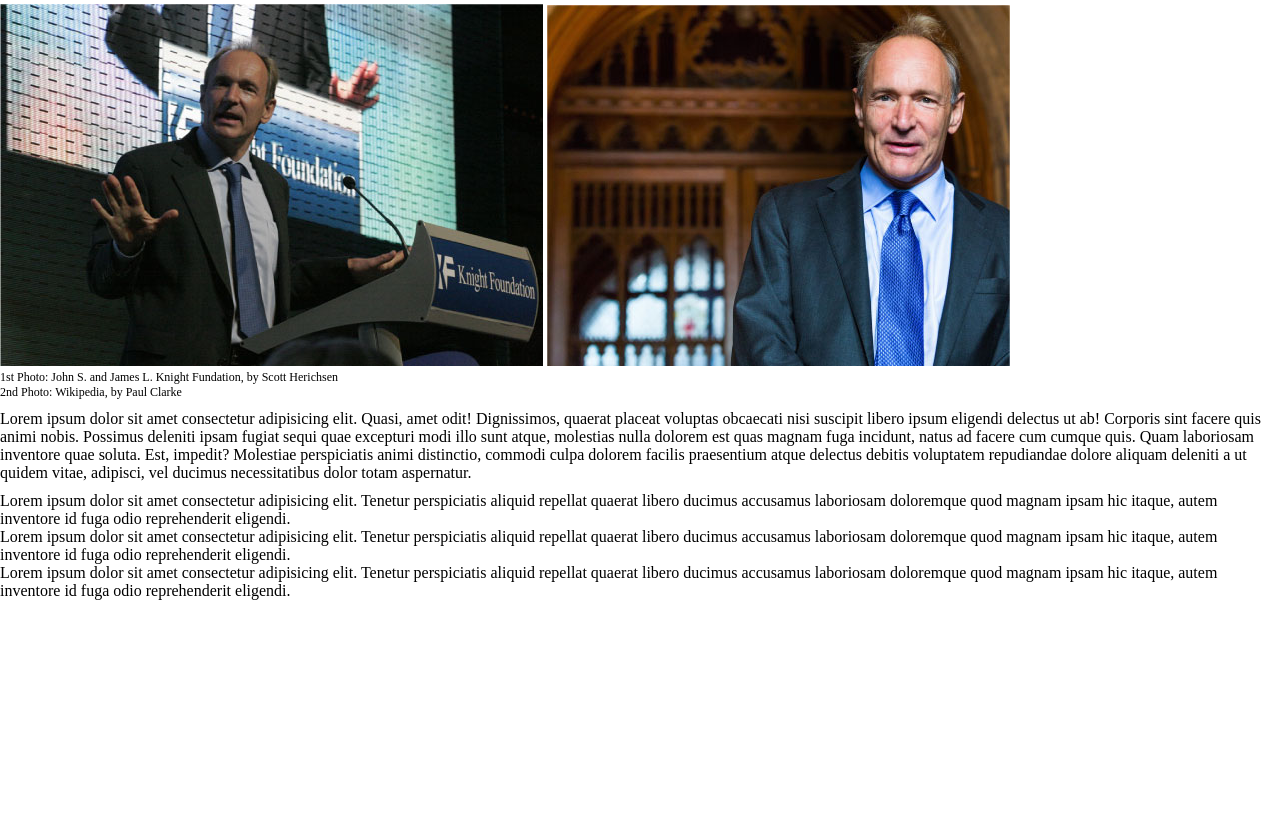
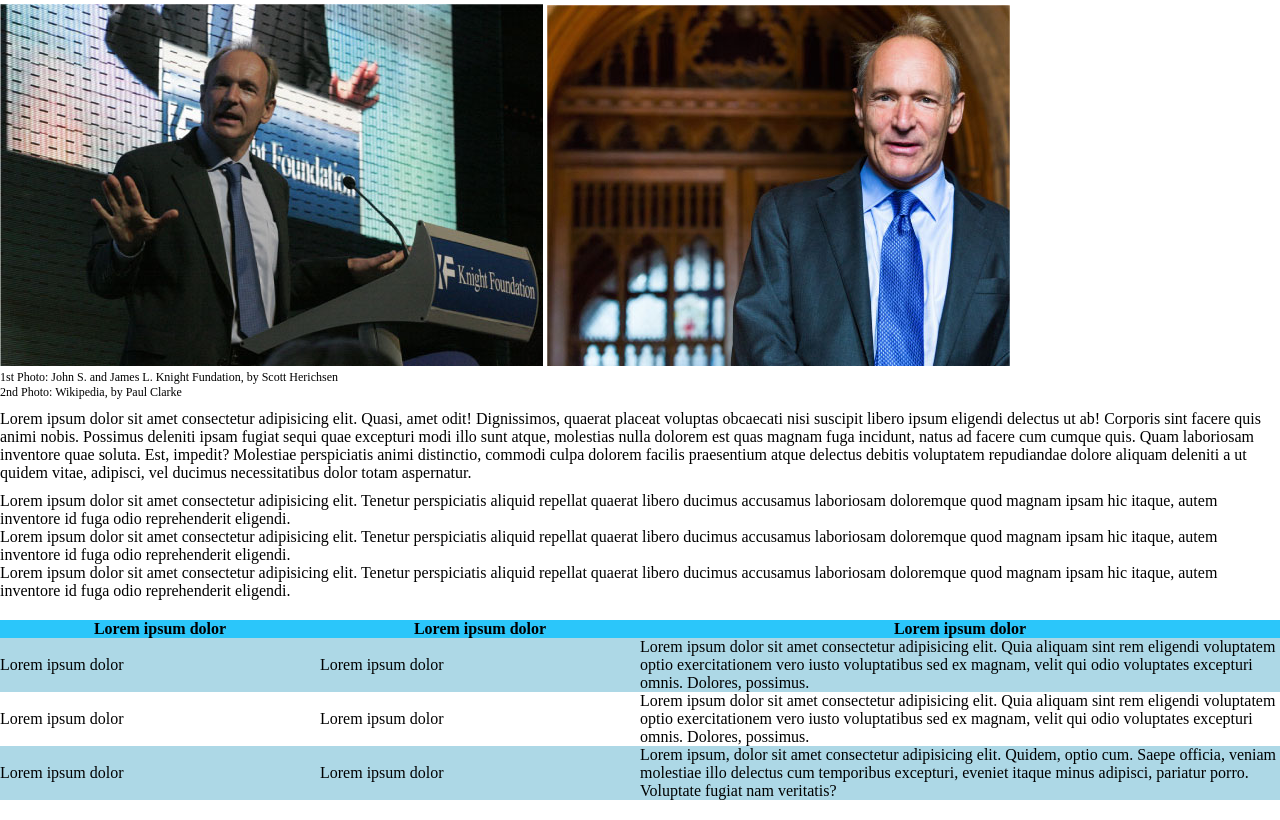
Before and after one commit to PintilieGeani/html-css-booleaner, a plain HTML site: page index.html in a window 1280 px wide. Shown: the part 244-1064 px from the top of the page. Before the commit the page ends 844 px from the top, so only its background shows below. Drawn offline with Linux system fonts and the light colour scheme.

Commit message:
feat: table

```diff
--- a/css/style.css
+++ b/css/style.css
@@ -53,3 +53,18 @@ figcaption{
 ul{
     list-style: circle;
 }
+
+/* Table */
+table{
+border-collapse: collapse;
+margin: 20px 0px;
+}
+thead{
+    background-color:rgb(43, 198, 250);
+}
+.row-blue{
+    background-color: lightblue;
+}
+.table-sizing{
+    width: 50%;
+}
--- a/index.html
+++ b/index.html
@@ -57,16 +57,59 @@
                 necessitatibus dolor totam aspernatur.
             </p>
         </section>
+
         <section>
             <ul>
-                <li>Lorem ipsum dolor sit amet consectetur adipisicing elit. Tenetur perspiciatis aliquid repellat quaerat libero ducimus accusamus laboriosam doloremque quod magnam ipsam hic itaque, autem inventore id fuga odio reprehenderit eligendi.</li>
-                <li>Lorem ipsum dolor sit amet consectetur adipisicing elit. Tenetur perspiciatis aliquid repellat quaerat libero ducimus accusamus laboriosam doloremque quod magnam ipsam hic itaque, autem inventore id fuga odio reprehenderit eligendi.</li>
-                <li>Lorem ipsum dolor sit amet consectetur adipisicing elit. Tenetur perspiciatis aliquid repellat quaerat libero ducimus accusamus laboriosam doloremque quod magnam ipsam hic itaque, autem inventore id fuga odio reprehenderit eligendi.</li>
+                <li>Lorem ipsum dolor sit amet consectetur adipisicing elit. Tenetur perspiciatis aliquid repellat
+                    quaerat libero ducimus accusamus laboriosam doloremque quod magnam ipsam hic itaque, autem inventore
+                    id fuga odio reprehenderit eligendi.</li>
+                <li>Lorem ipsum dolor sit amet consectetur adipisicing elit. Tenetur perspiciatis aliquid repellat
+                    quaerat libero ducimus accusamus laboriosam doloremque quod magnam ipsam hic itaque, autem inventore
+                    id fuga odio reprehenderit eligendi.</li>
+                <li>Lorem ipsum dolor sit amet consectetur adipisicing elit. Tenetur perspiciatis aliquid repellat
+                    quaerat libero ducimus accusamus laboriosam doloremque quod magnam ipsam hic itaque, autem inventore
+                    id fuga odio reprehenderit eligendi.</li>
             </ul>
         </section>
         <!-- Fine Paragrafo e lista -->
 
         <!-- Tabella e paragrafo -->
+        <section>
+            <table>
+                <thead>
+                    <tr>
+                        <th>Lorem ipsum dolor</th>
+                        <th>Lorem ipsum dolor</th>
+                        <th class="table-sizing">Lorem ipsum dolor</th>
+                    </tr>
+                </thead>
+                <tbody>
+                    <tr class="row-blue">
+                        <td>Lorem ipsum dolor</td>
+                        <td>Lorem ipsum dolor</td>
+                        <td>Lorem ipsum dolor sit amet consectetur adipisicing elit. Quia aliquam sint rem eligendi
+                            voluptatem optio exercitationem vero iusto voluptatibus sed ex magnam, velit qui odio
+                            voluptates excepturi omnis. Dolores, possimus.</td>
+                    </tr>
+                    <tr>
+                        <td>Lorem ipsum dolor</td>
+                        <td>Lorem ipsum dolor</td>
+                        <td>Lorem ipsum dolor sit amet consectetur adipisicing elit. Quia aliquam sint rem eligendi
+                            voluptatem optio exercitationem vero iusto voluptatibus sed ex magnam, velit qui odio
+                            voluptates excepturi omnis. Dolores, possimus.</td>
+                    </tr>
+                </tbody>
+                <tr>
+                    <tfoot class="row-blue">
+                        <td>Lorem ipsum dolor</td>
+                        <td>Lorem ipsum dolor</td>
+                        <td>Lorem ipsum, dolor sit amet consectetur adipisicing elit. Quidem, optio cum. Saepe officia,
+                            veniam molestiae illo delectus cum temporibus excepturi, eveniet itaque minus adipisci,
+                            pariatur porro. Voluptate fugiat nam veritatis?</td>
+                </tr>
+                </tfoot>
+            </table>
+        </section>
         <!-- Fine Tabella e paragrafo -->
 
 
```
